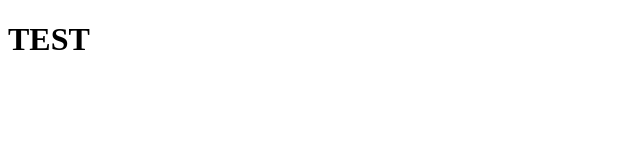
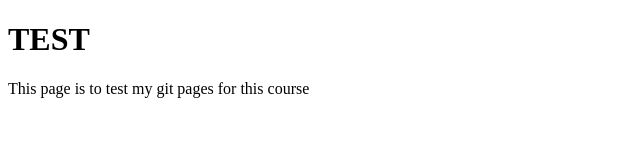
Before and after one commit to sampsonngobi/wdd131, a plain HTML site: page index.html in a window 1280 px wide. Shown: the whole page, without its empty margins (0-640 px from the left). Drawn offline with Linux system fonts and the light colour scheme.

Commit message:
Added a paragraph

```diff
--- a/index.html
+++ b/index.html
@@ -7,5 +7,7 @@
 </head>
 <body>
     <h1>TEST</h1>
+    <p>This page is to test my git pages for this course</p>
+
 </body>
 </html>
```
